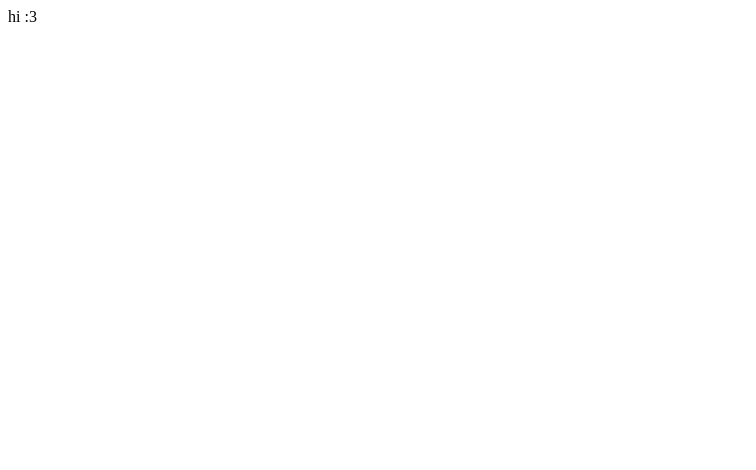
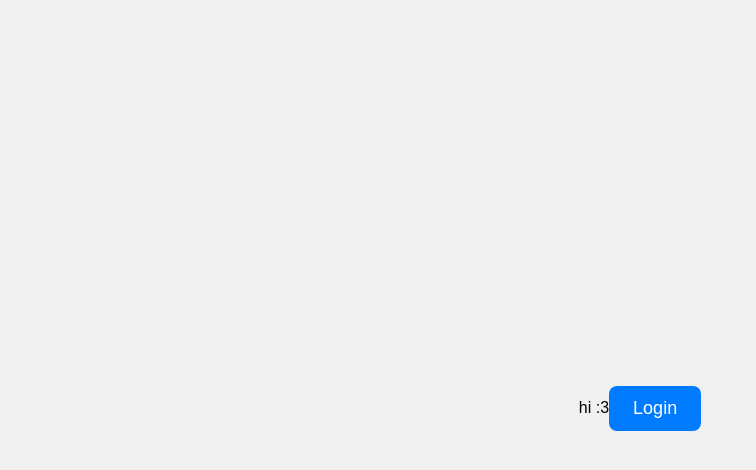
Before and after one commit to aktikerem/AktiMail-pages, a plain HTML site: page index.html in a window 1280 px wide. Shown: the whole page, without its empty margins (0-756 px from the left). Drawn offline with Linux system fonts and the light colour scheme.

Commit message:
third commit

```diff
--- a/index.html
+++ b/index.html
@@ -1 +1,38 @@
 hi :3
+
+<!DOCTYPE html>
+<html lang="en">
+<head>
+  <meta charset="UTF-8">
+  <title>AKTImail Test Page</title>
+  <style>
+    body {
+      font-family: Arial, sans-serif;
+      display: flex;
+      justify-content: center;
+      align-items: center;
+      height: 100vh;
+      background-color: #f0f0f0;
+    }
+
+    .login-button {
+      padding: 12px 24px;
+      font-size: 18px;
+      background-color: #007BFF;
+      color: white;
+      border: none;
+      border-radius: 8px;
+      cursor: pointer;
+    }
+
+    .login-button:hover {
+      background-color: #0056b3;
+    }
+  </style>
+</head>
+<body>
+  <button class="login-button" onclick="location.href='https://webmail.aktimail.com'">
+    Login
+  </button>
+</body>
+</html>
```
